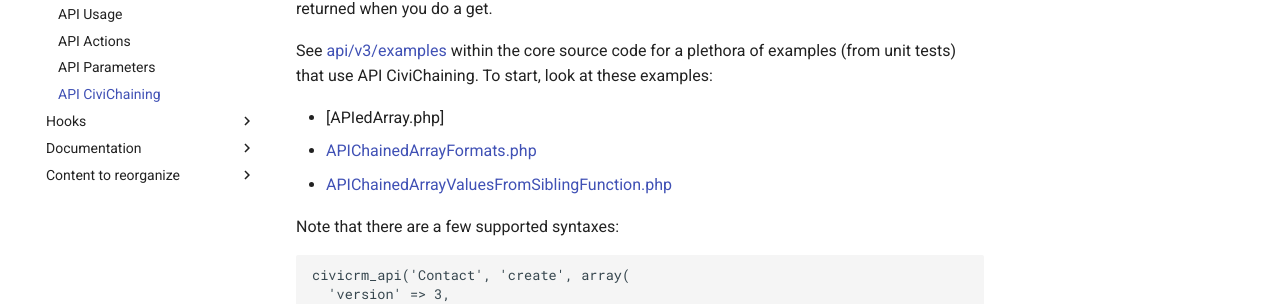
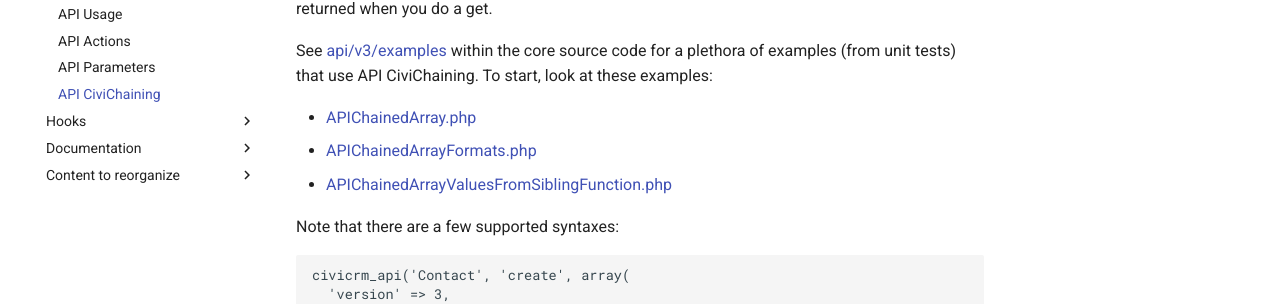
Before and after one commit to civicrm/civicrm-dev-docs, an MkDocs documentation site: the page built from docs/api/chaining.md, in a window 1280 px wide and 900 px high. Shown: the part 286-590 px from the top of the window. Built offline with MkDocs 1.6.1 and Material for MkDocs 9.7.7, drawn with Linux system fonts in a browser that asks for light colours; comment, search, counter and statistics services are not loaded; old or Windows-style settings are respelled for this version of MkDocs.

Commit message:
fix link typo

```diff
--- a/docs/api/chaining.md
+++ b/docs/api/chaining.md
@@ -10,7 +10,7 @@
 See [api/v3/examples] within the core source code for a plethora of examples
 (from unit tests) that use API CiviChaining. To start, look at these examples:
 
--   [APIedArray.php]
+-   [APIChainedArray.php]
 -   [APIChainedArrayFormats.php]
 -   [APIChainedArrayValuesFromSiblingFunction.php]
 
```
